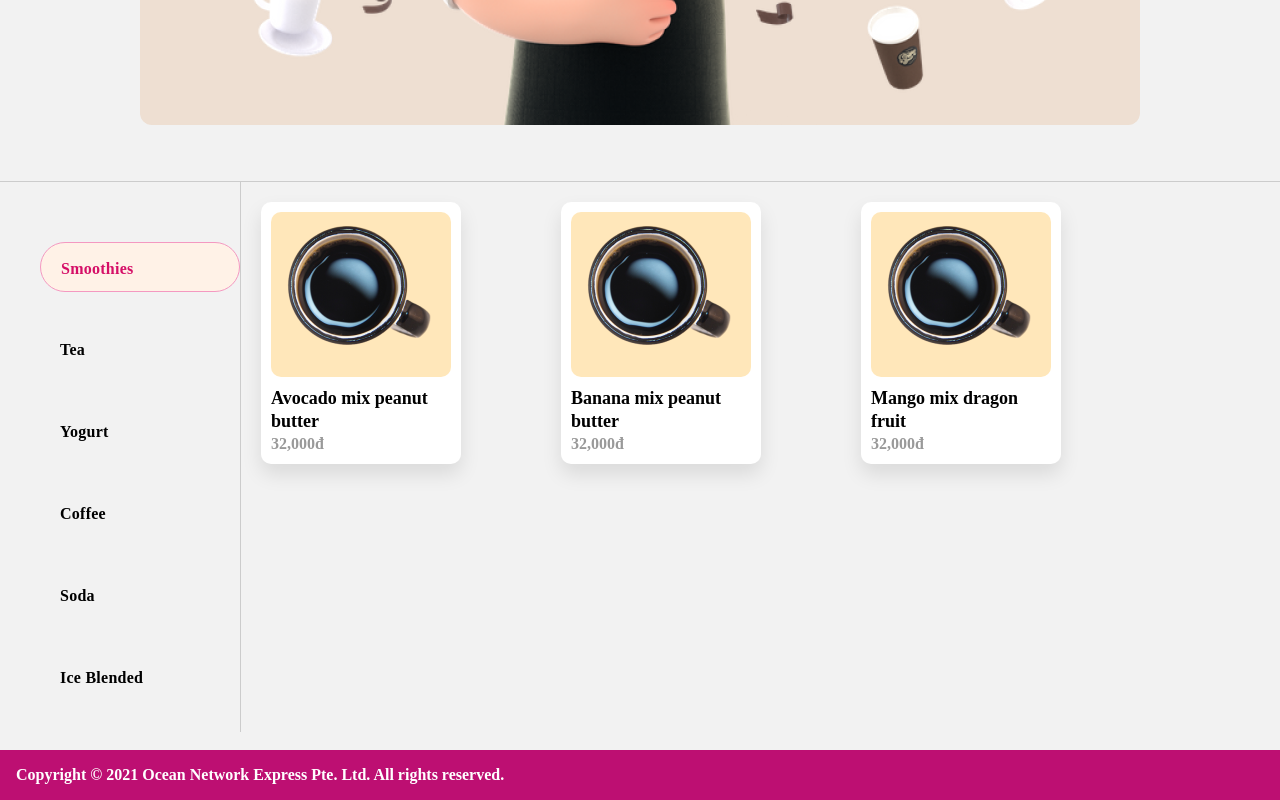
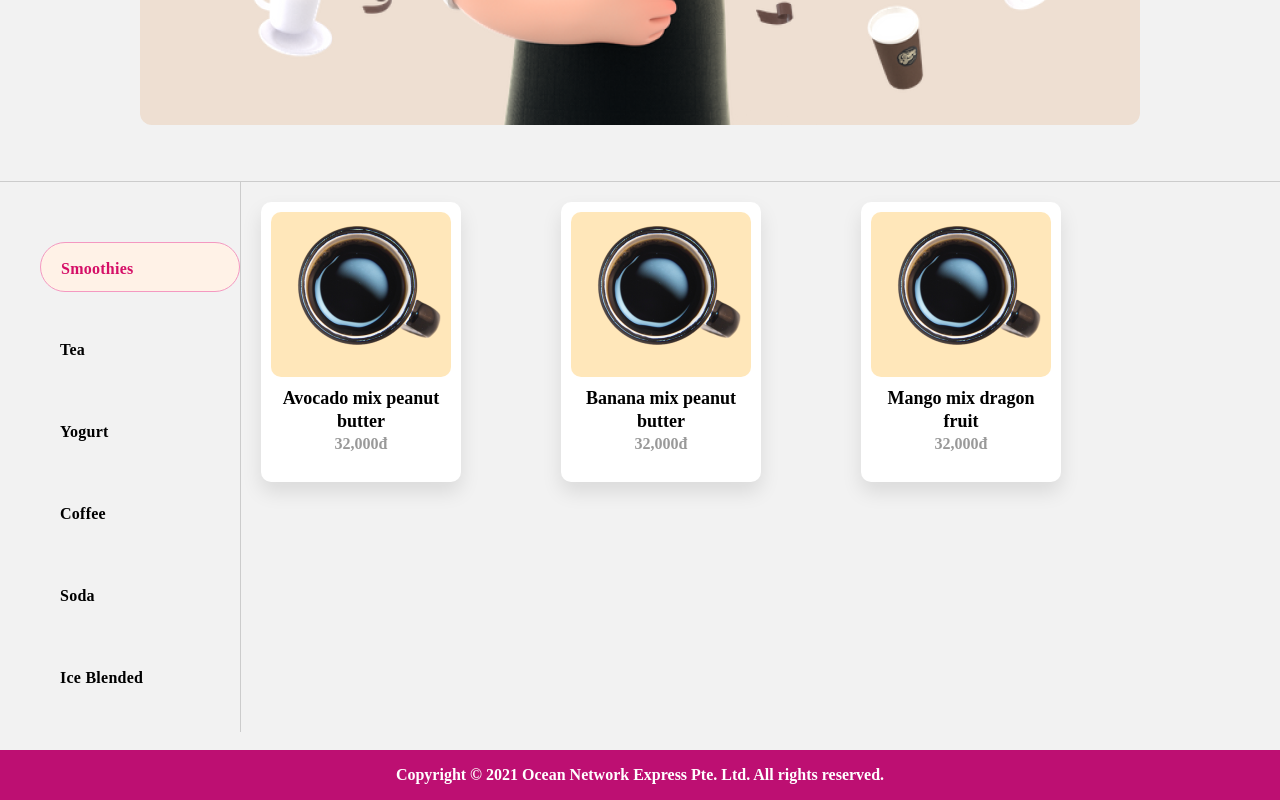
Before and after one commit to phuocthinh19092000/the-coffee-app-fe, a React (Create React App) app: page / in a window 1280 px wide. Shown: the part 558-1358 px from the top of the page. Built offline with nearby package versions, Linux system fonts and the light colour scheme.

Commit message:
fix: fix text align

```diff
--- a/src/components/Card/styles.scss
+++ b/src/components/Card/styles.scss
@@ -42,5 +42,6 @@
     height: 100vh;
     width: 480px;
     padding-top: 80px;
+    background-color: $grey-4-color;
   }
 }
--- a/src/components/DrinkItem/DrinkItem.scss
+++ b/src/components/DrinkItem/DrinkItem.scss
@@ -1,7 +1,7 @@
 @import '../../share/assets/scss/variables.scss';
 .drink-item {
   display: inline-block;
-  text-align: left;
+  text-align: center;
   cursor: pointer;
   background-color: white;
   margin: 20px;
@@ -11,7 +11,7 @@
   border-style: solid;
   transition: 200ms;
   width: 200px;
-  min-height: 250px;
+  min-height: 280px;
   box-shadow: 0px 10px 20px $box-shadow;
 
   &__image {
--- a/src/components/Footer/Footer.scss
+++ b/src/components/Footer/Footer.scss
@@ -6,4 +6,5 @@
   background-color: $pink;
   width: 100%;
   color: $white-color;
+  text-align: center;
 }
--- a/src/components/Header/Header.scss
+++ b/src/components/Header/Header.scss
@@ -37,6 +37,7 @@
   padding: 12px;
   overflow-y: auto;
   max-height: 544px;
+  background-color: $grey-4-color;
 
   &::-webkit-scrollbar {
     width: 10px;
--- a/src/components/WrapperPage/WrapperPage.scss
+++ b/src/components/WrapperPage/WrapperPage.scss
@@ -4,7 +4,7 @@
   background-color: $grey-4-color;
 }
 .wrapper-page--filter {
-  filter: blur(20px);
+  filter: blur(5px);
 }
 
 .wrapper-page__container {
--- a/src/pages/Login/Login.scss
+++ b/src/pages/Login/Login.scss
@@ -48,5 +48,5 @@
 }
 
 .filter {
-  filter: blur(20px);
+  filter: blur(5px);
 }
--- a/src/share/assets/scss/variables.scss
+++ b/src/share/assets/scss/variables.scss
@@ -19,5 +19,5 @@ $background-color: #eedfd2;
 $orange: #ffe7ba;
 @mixin background-blur {
   background: rgba(51, 51, 51, 0.3);
-  backdrop-filter: blur(20px);
+  backdrop-filter: blur(5px);
 }
```
